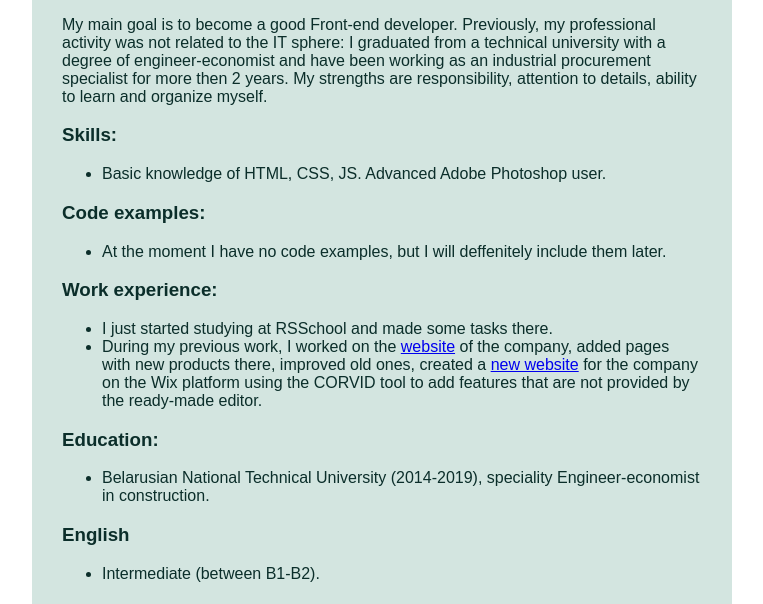
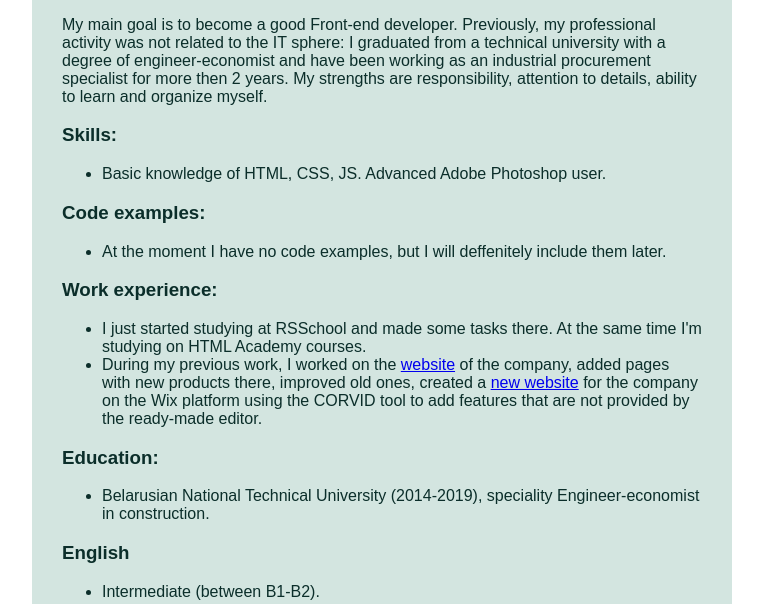
Before and after one commit to juliabebekh/rsschool-cv, a plain HTML site: page index.html in a window 1280 px wide. Shown: the part 411-1015 px from the top of the page, without its empty margins (258-1021 px from the left). Drawn offline with Linux system fonts and the light colour scheme.

Commit message:
docs: update experience

```diff
--- a/index.html
+++ b/index.html
@@ -66,7 +66,7 @@
         </ul>
         <h3>Work experience:</h3>
         <ul>
-            <li>I just started studying at RSSchool and made some tasks there.</li>
+            <li>I just started studying at RSSchool and made some tasks there. At the same time I'm studying on HTML Academy courses.</li>
             <li>During my previous work, I worked on the <a href="https://snabhg.net">website</a> of the company, added pages with new products there, improved old ones, created a <a href="https://www.drilling-snabhg.com">new website</a> for the company on the Wix platform using the CORVID tool to add features that are not provided by the ready-made editor.</li>
         </ul>
         <h3>Education:</h3>
```
